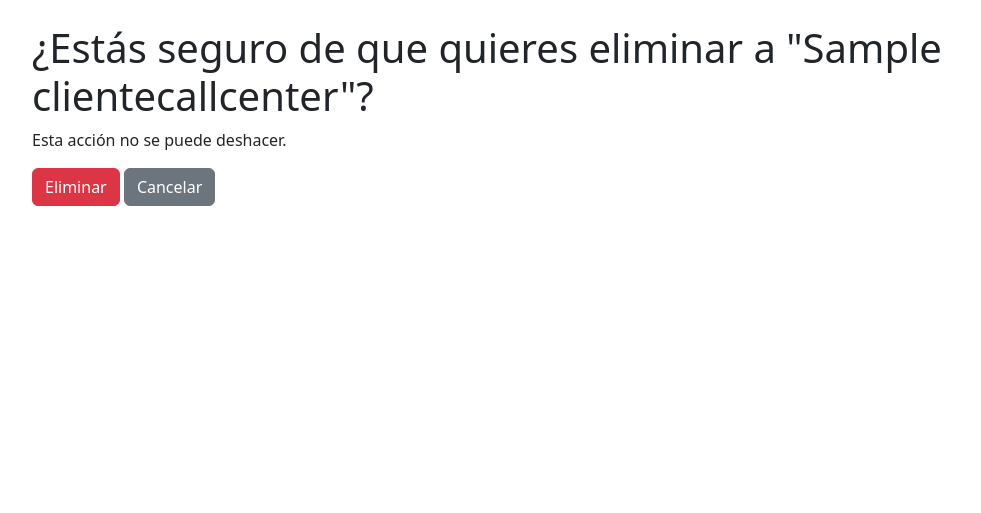
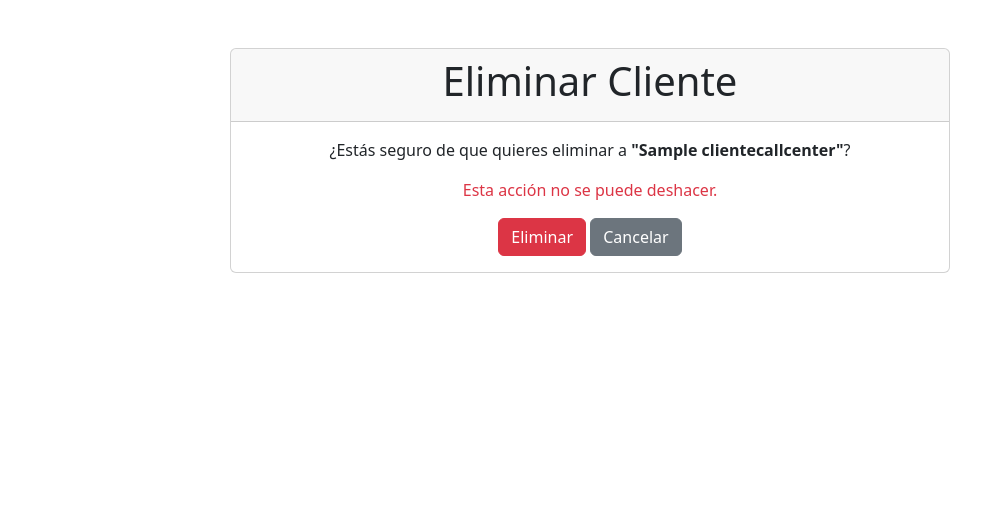
Before and after one commit to Mulato-Aaron/Act-8-CallCenter-32, a Django app: page /clientes/1/eliminar/ in a window 1280 px wide. Shown: the part 56-569 px from the top of the page, without its empty margins (50-1031 px from the left). Run offline with Django 5.2, Linux system fonts and the light colour scheme; tables that the repository leaves empty hold one stand-in row (values such as "Sample post").

Commit message:
chore: update templates

```diff
--- a/app_callcenter/templates/app_callcenter/campana_list.html
+++ b/app_callcenter/templates/app_callcenter/campana_list.html
@@ -8,6 +8,7 @@
     <a href="{% url 'app_callcenter:campana-create' %}" class="btn btn-primary">Crear Campaña</a>
 </div>
 
+<div class="table-responsive">
     <table class="table table-striped">
         <thead>
             <tr>
@@ -42,4 +43,5 @@
             {% endfor %}
         </tbody>
     </table>
+</div>
 {% endblock %}
--- a/app_callcenter/templates/app_callcenter/cliente_confirm_delete.html
+++ b/app_callcenter/templates/app_callcenter/cliente_confirm_delete.html
@@ -1,13 +1,26 @@
 {% extends "app_callcenter/base.html" %}
 
-{% block title %}Confirmar Eliminación{% endblock %}
+{% block title %}Confirmar Eliminación de Cliente{% endblock %}
 
 {% block content %}
-  <h1>¿Estás seguro de que quieres eliminar a "{{ object }}"?</h1>
-  <form method="post">
-    {% csrf_token %}
-    <p>Esta acción no se puede deshacer.</p>
-    <button type="submit" class="btn btn-danger">Eliminar</button>
-    <a href="{% url 'app_callcenter:cliente-detail' object.pk %}" class="btn btn-secondary">Cancelar</a>
-  </form>
+<div class="container mt-4">
+  <div class="row justify-content-center">
+    <div class="col-md-8">
+      <div class="card">
+        <div class="card-header">
+          <h1 class="text-center">Eliminar Cliente</h1>
+        </div>
+        <div class="card-body text-center">
+          <p>¿Estás seguro de que quieres eliminar a <strong>"{{ object }}"</strong>?</p>
+          <p class="text-danger">Esta acción no se puede deshacer.</p>
+          <form method="post">
+              {% csrf_token %}
+              <button type="submit" class="btn btn-danger">Eliminar</button>
+              <a href="{% url 'app_callcenter:cliente-detail' object.pk %}" class="btn btn-secondary">Cancelar</a>
+          </form>
+        </div>
+      </div>
+    </div>
+  </div>
+</div>
 {% endblock %}
--- a/app_callcenter/templates/app_callcenter/cliente_list.html
+++ b/app_callcenter/templates/app_callcenter/cliente_list.html
@@ -8,6 +8,7 @@
     <a href="{% url 'app_callcenter:cliente-create' %}" class="btn btn-primary">Crear Cliente</a>
 </div>
 
+<div class="table-responsive">
     <table class="table table-striped">
         <thead>
             <tr>
@@ -44,4 +45,5 @@
             {% endfor %}
         </tbody>
     </table>
+</div>
 {% endblock %}
--- a/app_callcenter/templates/app_callcenter/encuestasatisfaccion_confirm_delete.html
+++ b/app_callcenter/templates/app_callcenter/encuestasatisfaccion_confirm_delete.html
@@ -1,7 +1,7 @@
-{% extends 'app_callcenter/base.html' %}
+{% extends "app_callcenter/base.html" %}
 
 {% block content %}
-<div class="container mt-4">
+<div class="container mt-5">
   <div class="row justify-content-center">
     <div class="col-md-8">
       <div class="card">
@@ -13,7 +13,7 @@
           <form method="post" class="d-inline">
             {% csrf_token %}
             <button type="submit" class="btn btn-danger">Confirmar Eliminación</button>
-            <a href="{% url 'app_callcenter:encuestasatisfaccion-detail' object.pk %}" class="btn btn-secondary">Cancelar</a>
+            <a href="{% url 'app_callcenter:encuesta-detail' object.pk %}" class="btn btn-secondary">Cancelar</a>
           </form>
         </div>
       </div>
--- a/app_callcenter/templates/app_callcenter/encuestasatisfaccion_list.html
+++ b/app_callcenter/templates/app_callcenter/encuestasatisfaccion_list.html
@@ -8,6 +8,7 @@
     <a href="{% url 'app_callcenter:encuesta-create' %}" class="btn btn-primary">Registrar Nueva Encuesta</a>
 </div>
 
+<div class="table-responsive">
     <table class="table table-striped">
         <thead>
             <tr>
@@ -42,4 +43,5 @@
             {% endfor %}
         </tbody>
     </table>
+</div>
 {% endblock %}
--- a/app_callcenter/templates/app_callcenter/llamada_list.html
+++ b/app_callcenter/templates/app_callcenter/llamada_list.html
@@ -8,6 +8,7 @@
     <a href="{% url 'app_callcenter:llamada-create' %}" class="btn btn-primary">Registrar Llamada</a>
 </div>
 
+<div class="table-responsive">
     <table class="table table-striped">
         <thead>
             <tr>
@@ -46,4 +47,5 @@
             {% endfor %}
         </tbody>
     </table>
+</div>
 {% endblock %}
--- a/app_callcenter/templates/app_callcenter/participacioncampana_list.html
+++ b/app_callcenter/templates/app_callcenter/participacioncampana_list.html
@@ -8,6 +8,7 @@
     <a href="{% url 'app_callcenter:participacion-create' %}" class="btn btn-primary">Añadir Participación</a>
 </div>
 
+<div class="table-responsive">
     <table class="table table-striped">
         <thead>
             <tr>
@@ -44,4 +45,5 @@
             {% endfor %}
         </tbody>
     </table>
+</div>
 {% endblock %}
--- a/app_callcenter/templates/app_callcenter/problemareportado_confirm_delete.html
+++ b/app_callcenter/templates/app_callcenter/problemareportado_confirm_delete.html
@@ -1,7 +1,7 @@
-{% extends 'app_callcenter/base.html' %}
+{% extends "app_callcenter/base.html" %}
 
 {% block content %}
-<div class="container mt-4">
+<div class="container mt-5">
   <div class="row justify-content-center">
     <div class="col-md-8">
       <div class="card">
@@ -13,7 +13,7 @@
           <form method="post" class="d-inline">
             {% csrf_token %}
             <button type="submit" class="btn btn-danger">Confirmar Eliminación</button>
-            <a href="{% url 'app_callcenter:problemareportado-detail' object.pk %}" class="btn btn-secondary">Cancelar</a>
+            <a href="{% url 'app_callcenter:problema-detail' object.pk %}" class="btn btn-secondary">Cancelar</a>
           </form>
         </div>
       </div>
--- a/app_callcenter/templates/app_callcenter/problemareportado_list.html
+++ b/app_callcenter/templates/app_callcenter/problemareportado_list.html
@@ -8,6 +8,7 @@
     <a href="{% url 'app_callcenter:problema-create' %}" class="btn btn-primary">Reportar Problema</a>
 </div>
 
+<div class="table-responsive">
     <table class="table table-striped">
         <thead>
             <tr>
@@ -44,4 +45,5 @@
             {% endfor %}
         </tbody>
     </table>
+</div>
 {% endblock %}
```
Lines whose indentation alone changed are shown as unchanged.
